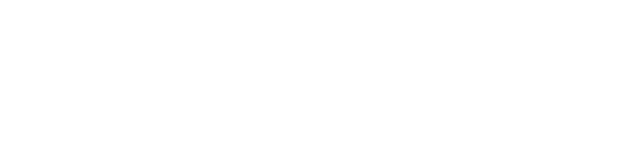
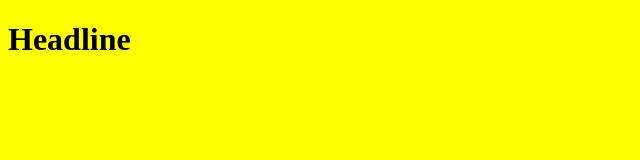
Before and after one commit to laurenrey/github-cv, a plain HTML site: page index.html in a window 1280 px wide. Shown: the whole page, without its empty margins (0-640 px from the left). Drawn offline with Linux system fonts and the light colour scheme.

Commit message:
title & styles were added

```diff
--- a/index.html
+++ b/index.html
@@ -5,8 +5,9 @@
     <meta http-equiv="X-UA-Compatible" content="IE=edge">
     <meta name="viewport" content="width=device-width, initial-scale=1.0">
     <title>CV</title>
+    <link rel="stylesheet" href="./css/styles.css">
 </head>
 <body>
-
+   <h1>Headline</h1>
 </body>
 </html>
```
